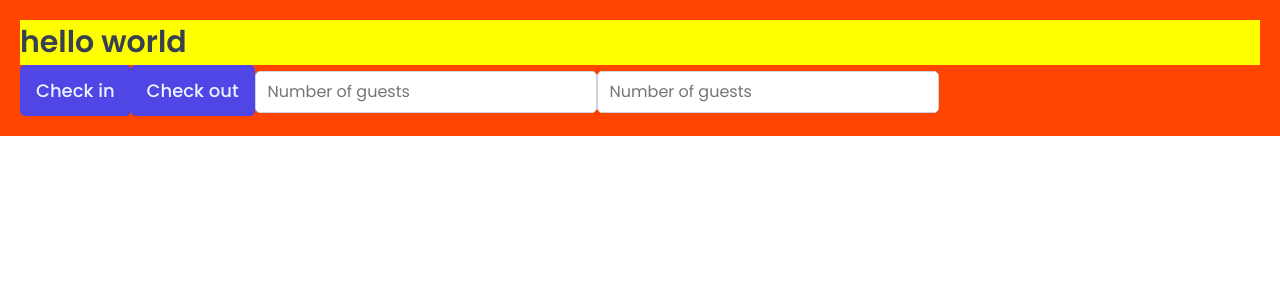
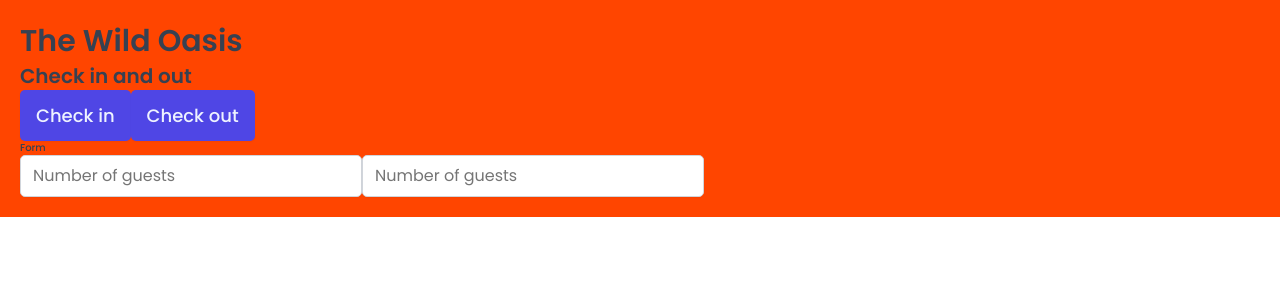
Before and after one commit to mercymaloba/the-wild-oasis, a React (Vite) app: page / in a window 1280 px wide. Shown: the top 300 px of the page. Built offline with nearby package versions, Linux system fonts and the light colour scheme; a web font is replaced by a local one.

Commit message:
styled components props and css' function

```diff
--- a/index.html
+++ b/index.html
@@ -14,7 +14,7 @@
       href="https://fonts.googleapis.com/css2?family=Sono:wght@400;500;600&display=swap"
       rel="stylesheet"
     />
-    <title>The World Oasis</title>
+    <title>The Wild Oasis</title>
   </head>
   <body>
     <div id="root"></div>
--- a/src/App.jsx
+++ b/src/App.jsx
@@ -2,11 +2,7 @@
 import GlobalStyles from "./styles/GlobalStyles";
 import Button from "./ui/Button";
 import Input from "./ui/Input";
-const H1 = styled.h1`
-  font-size: 30px;
-  font-weight: 600;
-  background-color: yellow;
-`;
+import Heading from "./ui/Heading";
 
 const StyledApp = styled.div`
   background-color: orangered;
@@ -18,9 +14,12 @@
     <>
       <GlobalStyles />
       <StyledApp>
-        <H1>hello world</H1>
+        <Heading as="h1">The Wild Oasis</Heading>
+
+        <Heading as="h2">Check in and out</Heading>
         <Button onClick={() => alert("Check in")}>Check in</Button>
         <Button onClick={() => alert("Check out")}>Check out</Button>
+        <Heading as="h3">Form</Heading>
         <Input type="number" placeholder="Number of guests" />
         <Input type="number" placeholder="Number of guests" />
       </StyledApp>
--- /dev/null
+++ b/src/ui/Heading.jsx
@@ -0,0 +1,26 @@
+import styled, { css } from "styled-components";
+
+// const test = css`text-align:center`
+
+const Heading = styled.h1`
+  ${(props) =>
+    props.as === "h1" &&
+    css`
+      font-size: 3rem;
+      font-weight: 600;
+    `}
+  ${(props) =>
+    props.as === "h2" &&
+    css`
+      font-size: 2rem;
+      font-weight: 600;
+    `}
+    ${(props) =>
+    props.as === "h3" &&
+    css`
+      font-size: 1rem;
+      font-weight: 500;
+    `}
+  line-height: 1.4
+`;
+export default Heading;
```
Also changed, not shown: src/ui/MainNav.jsx (+40 -40 lines).
